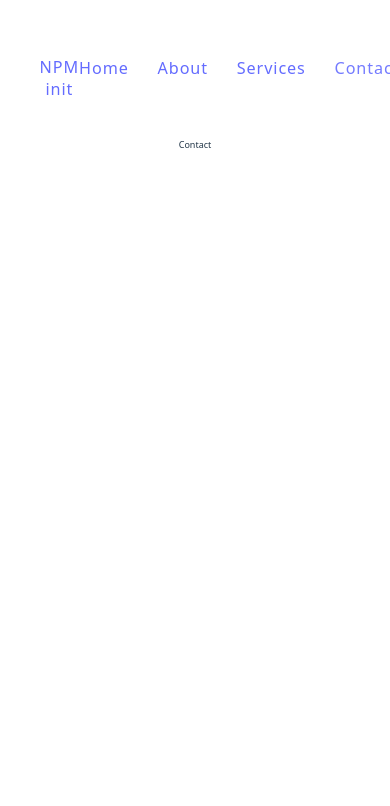
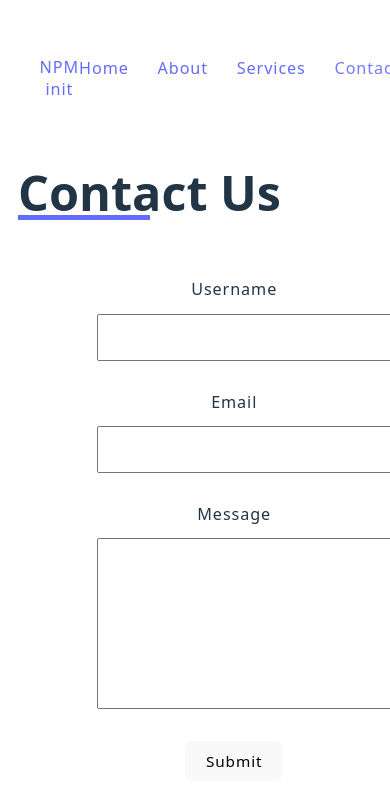
Before and after one commit to pranabbhowmik/Mern-Stack, a React (Vite) app in the folder client/: page /contact in a window 390 px wide. Shown: the top 806 px of the page. Built offline with nearby package versions, Linux system fonts and the light colour scheme.

Commit message:
Add Contact page with form handling and input state management; update styles for responsiveness

```diff
--- a/client/src/index.css
+++ b/client/src/index.css
@@ -237,7 +237,7 @@
     justify-content: start;
     align-items: center;
     & img {
-      width: 80%;
+      width: 50%;
       height: auto;
     }
   }
@@ -256,8 +256,8 @@
 
     & input,
     textarea {
-      width: 80%;
-      padding: 0.4rem 0.6rem;
+      width: 110%;
+      padding: 1rem 15rem;
     }
   }
 }
--- a/client/src/pages/Contact.jsx
+++ b/client/src/pages/Contact.jsx
@@ -1,5 +1,87 @@
-import React from "react";
+import React, { useState } from "react";
 
 export const Contact = () => {
-  return <div>Contact</div>;
+  const [contact, setContact] = useState({
+    username: "",
+    email: "",
+    message: "",
+  });
+  const handleInput = (e) => {
+    const name = e.target.name;
+    const value = e.target.value;
+
+    setContact({
+      ...Contact,
+      [name]: value,
+    });
+  };
+  // user contact message
+  const handleSubmit = (e) => {
+    e.preventDefault();
+    console.log(contact);
+  };
+  return (
+    <>
+      <section className="section-contact">
+        <div className="contact-content container">
+          <h1 className="main-heading">contact us</h1>
+        </div>
+        {/* contact page main  */}
+        <div className="container grid grid-two-cols">
+          <div className="contact-img">
+            <img src="/images/support.png" alt="we are always ready to help" />
+          </div>
+
+          {/* contact form content actual  */}
+          <section className="section-form">
+            <form onSubmit={handleSubmit}>
+              <div>
+                <label htmlFor="username">username</label>
+                <input
+                  type="text"
+                  name="username"
+                  id="username"
+                  autoComplete="off"
+                  value={contact.username}
+                  onChange={handleInput}
+                  required
+                />
+              </div>
+
+              <div>
+                <label htmlFor="email">email</label>
+                <input
+                  type="email"
+                  name="email"
+                  id="email"
+                  autoComplete="off"
+                  value={contact.email}
+                  onChange={handleInput}
+                  required
+                />
+              </div>
+
+              <div>
+                <label htmlFor="message">message</label>
+                <textarea
+                  name="message"
+                  id="message"
+                  autoComplete="off"
+                  value={contact.message}
+                  onChange={handleInput}
+                  required
+                  cols="30"
+                  rows="6"
+                ></textarea>
+              </div>
+
+              <div>
+                <button type="submit">submit</button>
+              </div>
+            </form>
+          </section>
+        </div>
+      </section>
+    </>
+  );
 };
--- a/client/src/pages/Login.jsx
+++ b/client/src/pages/Login.jsx
@@ -29,8 +29,8 @@
                 <img
                   src="../../public/images/login.png"
                   alt="Registion pictrure"
-                  width="500"
-                  height="500"
+                  width="300"
+                  height="300"
                 />
               </div>
               <div className="registration-form">
```
